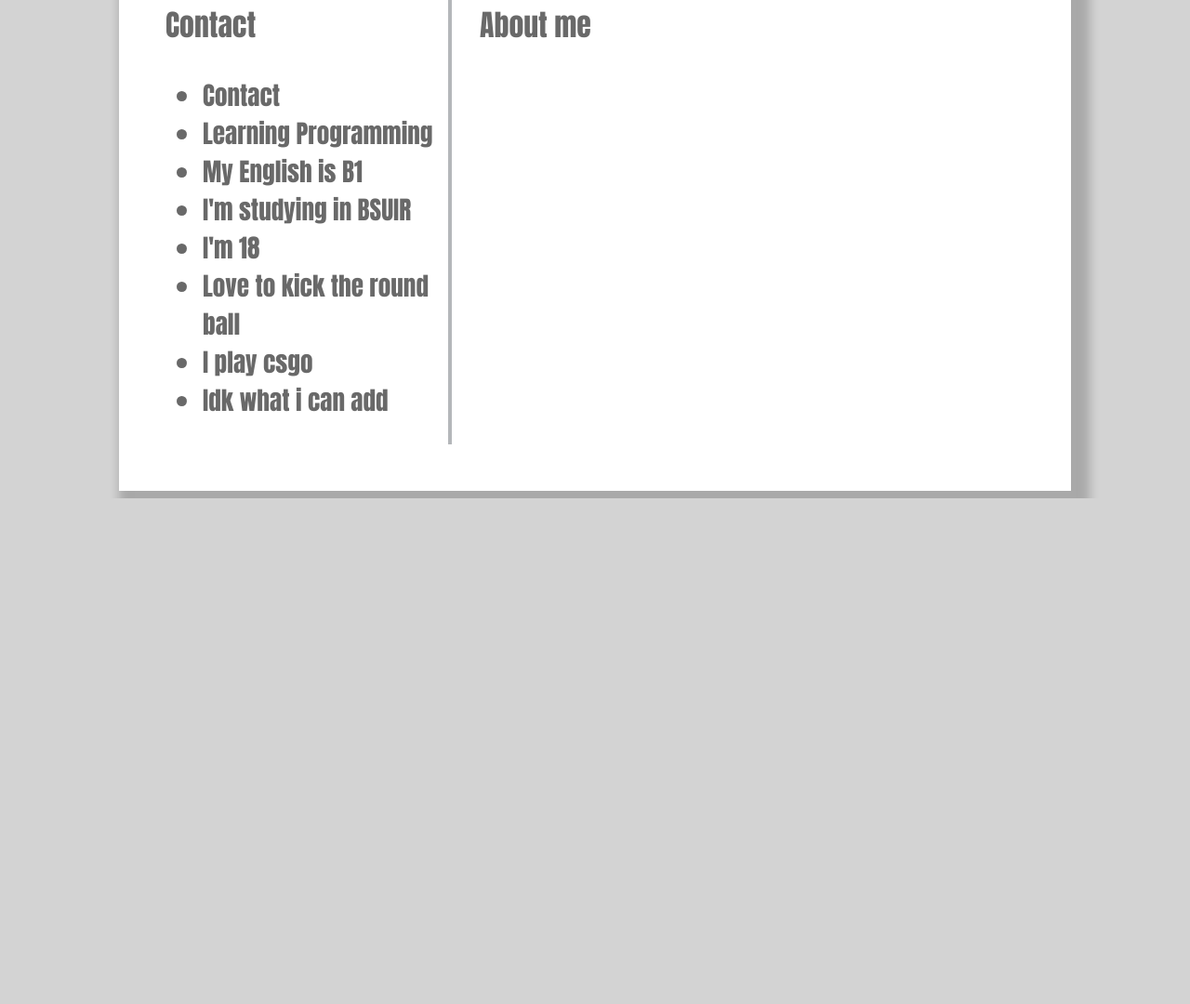
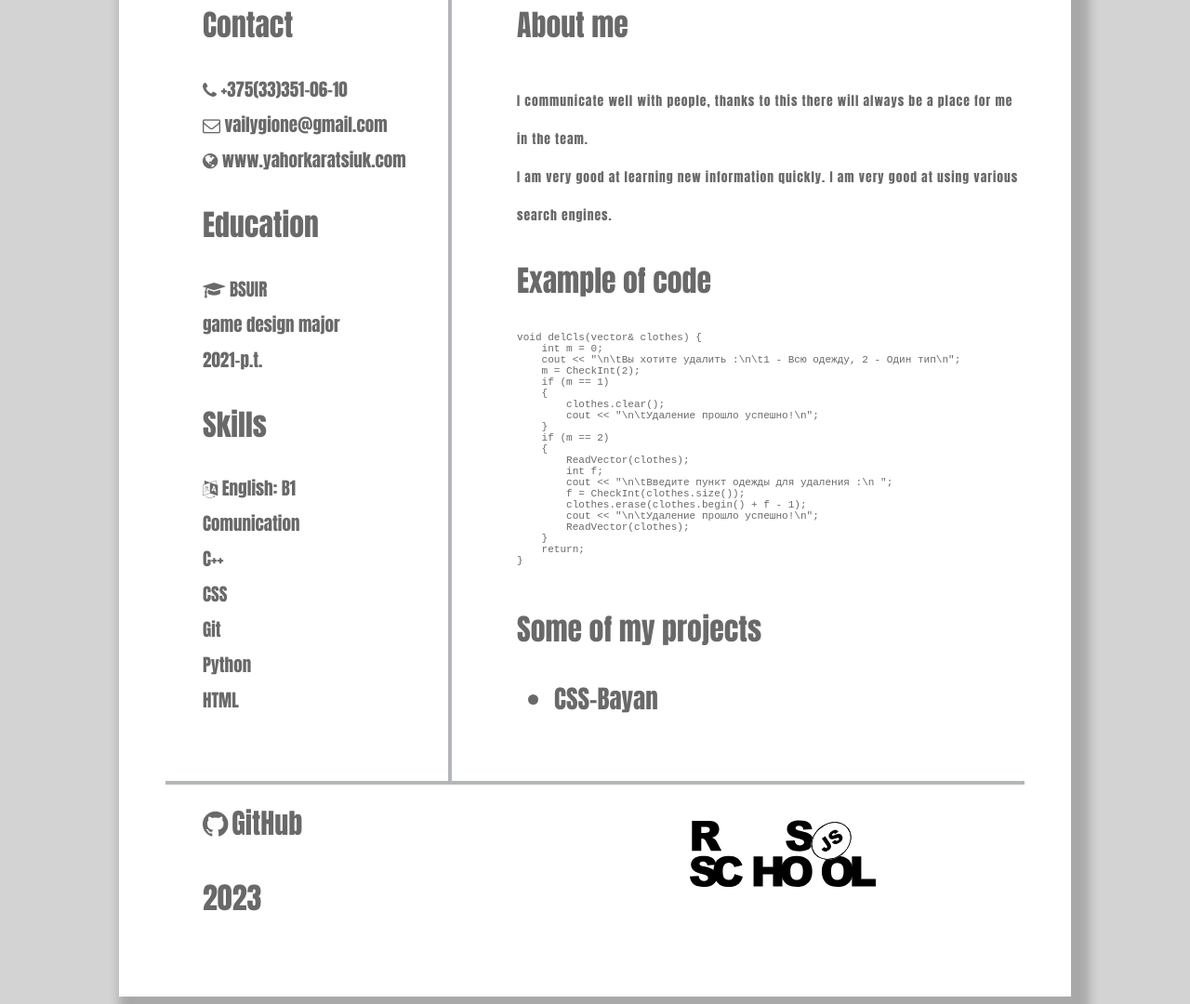
Before and after one commit to Tyiooo/rsschool-cv, a plain HTML site: page index.html in a window 1280 px wide. Shown: the part 320-1400 px from the top of the page at 93% size. Before the commit the page ends 856 px from the top, so only its background shows below. Drawn offline with Linux system fonts and the light colour scheme.

Commit message:
feat: finally done task cv3

```diff
--- a/index.html
+++ b/index.html
@@ -5,6 +5,7 @@
     <meta http-equiv="X-UA-Compatible" content="IE=edge">
     <meta name="viewport" content="width=device-width, initial-scale=1.0">
     <title>CV</title>
+    <link rel="stylesheet" href="https://cdnjs.cloudflare.com/ajax/libs/font-awesome/4.7.0/css/font-awesome.css" integrity="sha512-5A8nwdMOWrSz20fDsjczgUidUBR8liPYU+WymTZP1lmY9G6Oc7HlZv156XqnsgNUzTyMefFTcsFH/tnJE/+xBg==" crossorigin="anonymous" referrerpolicy="no-referrer" />
     <link href="style.css" rel="stylesheet">
 </head>
 <body>
@@ -20,24 +21,123 @@
         <div class="container">
             <div class="first-column">
                 <nav>
+                    <h3 class="title">Contact</h3>
                     <div class="contact-info">
-                        <h3 class="title">Contact</h3>
                         <ul>
-                            <li>Contact</li>
-                            <li>Learning Programming</li>
-                            <li>My English is B1</li>
-                            <li>I'm studying in BSUIR</li>
-                            <li>I'm 18</li>
-                            <li>Love to kick the round ball</li>
-                            <li>I play csgo</li>
-                            <li>Idk what i can add</li>
+                            <li>
+                                <span class="icon"><i class="fa fa-phone" aria-hidden="true"></i></span>
+                                <span class="text">+375(33)351-06-10</span>
+                            </li>
+                            <li>
+                                <span class="icon"><i class="fa fa-envelope-o" aria-hidden="true"></i></span>
+                                <span class="text">vailygione@gmail.com</span>
+                            </li>
+                            <li>
+                                <span class="icon"><i class="fa fa-globe" aria-hidden="true"></i></span>
+                                <span class="text">www.yahorkaratsiuk.com</span>
+                            </li>
+                        </ul>
+                    </div>
+                    <h3 class="title">Education</h3>
+                    <div class="contact-info">
+                        <ul>
+                            <li>
+                                <span class="icon"><i class="fa fa-graduation-cap" aria-hidden="true"></i></span>
+                                <span class="text">BSUIR</span>
+                            </li>
+                            <li>
+                                <span class="text">game design major</span>
+                            </li>
+                            <li>
+                                <span class="text">2021-p.t.</span>
+                            </li>
+                        </ul>
+                    </div>
+                    <h3 class="title">Skills</h3>
+                    <div class="contact-info">
+                        <ul>
+                            <li>
+                                <span class="icon"><i class="fa fa-language" aria-hidden="true"></i></span>
+                                <span class="text">English: B1</span>
+                            </li>
+                            <li>
+                                 <span class="text">Comunication</span>
+                            </li>
+                            <li>
+                                <span class="text">C++</span>
+                            </li>
+                            <li>
+                                <span class="text">CSS</span>
+                            </li>
+                            <li>
+                                <span class="text">Git</span>
+                            </li>
+                            <li>
+                                <span class="text">Python</span>
+                            </li>
+                            <li>
+                                <span class="text">HTML</span>
+                            </li>
                         </ul>
                     </div>
                 </nav>
             </div>
             <div class="second-column">
                 <h3>About me</h3>
+                <span class="second-text">
+                    I communicate well with people, thanks to this there will always be a place for me in the team.<br>
+                    I am very good at learning new information quickly. I am very good at using various search engines.
+                </span>
+                <h3>Example of code</h3>
+                <div class="code">
+                    <code>
+                        <pre>
+void delCls(vector<Clothes*>& clothes) {
+    int m = 0;
+    cout << "\n\tВы хотите удалить :\n\t1 - Всю одежду, 2 - Один тип\n";
+    m = CheckInt(2);
+    if (m == 1)
+    {
+        clothes.clear();
+        cout << "\n\tУдаление прошло успешно!\n";
+    }
+    if (m == 2)
+    {
+        ReadVector(clothes);
+        int f;
+        cout << "\n\tВведите пункт одежды для удаления :\n ";
+        f = CheckInt(clothes.size());
+        clothes.erase(clothes.begin() + f - 1);
+        cout << "\n\tУдаление прошло успешно!\n";
+        ReadVector(clothes);
+    }
+    return;
+}
+                        </pre>
+                    </code>
+                </div>
+                <h3>Some of my projects</h3>
+                <ul>
+                    <li>
+                        <p>
+                            <a href="https://tyiooo.github.io/cssBayan/cssBayan/index.html" class="ref">
+                            CSS-Bayan
+                            </a>
+                        </p>
+                    </li>
+                </ul>
             </div>
         </div>
+        <footer>
+            <p><a href="https://rs.school/js/">
+            <img src="rs_school_js.svg"  alt="rs-school" class="svg">
+            </a></p>
+            <span class="icon-footer"> <i class="fa fa-github" aria-hidden="true"></i></span>
+            <span class="git"><a href="https://github.com/Tyiooo">
+            GitHub<br>
+            </a></span>
+            <h3 class="year">2023</h3>
+         </footer>
+    </div>
 </body>
 </html>
--- a/style.css
+++ b/style.css
@@ -13,7 +13,6 @@ body{
     width: 64em;
     background-color: white;
     box-shadow: 10px 10px 10px 10px rgba(0, 0, 0, 0.2);
-
 }
 
 .header{
@@ -23,12 +22,14 @@ h1{
     font-size: 2.5em;
     color: #696969;
     text-align: left;
+    padding-left: 40px;
 }
 
 h2{
     font-size: 1.5em;
     font-style: inherit;
     font-weight: lighter;
+    padding-left: 40px;
 }
 
 .container{
@@ -41,13 +42,16 @@ h2{
     font-size: 1.7em;
     border-top:4px solid #B4B7BA;
     border-right:4px solid #B4B7BA;
+    border-bottom:4px solid #B4B7BA;
 }
 
 .container .second-column{
     font-size: 1.7em;
     border-top:4px solid #B4B7BA;
+    border-bottom:4px solid #B4B7BA;
     position: relative;
-    padding-left: 30px;
+    padding-left: 70px;
+    padding-bottom: 40px;
 }
 
 .img{
@@ -57,3 +61,64 @@ h2{
     border-radius: 50%;
     float: right; /* Обтекание картинки по левому краю */
 }
+
+.title{
+    padding-left: 40px;
+}
+.contact-info{
+    font-size: 0.7em;
+    font-weight: lighter;
+}
+
+.contact-info ul{
+    position: relative;
+}
+
+.contact-info ul li{
+    list-style: none;
+    position: relative;
+    margin: 10px 0;
+}
+
+code{
+    font-size: 0.5em;
+    font-weight: lighter;
+}
+
+.second-text{
+    font-size: 0.5em;
+    font-weight: lighter;
+    letter-spacing: 1px;
+}
+
+.footer span{
+    font-size: 30px;
+    font-weight: 500;
+}
+
+.svg{
+    max-width: 200px;
+    padding-top: 20px;
+    padding-right: 160px;
+    float: right;
+}
+
+.git a{
+    text-decoration: none;
+    color:#696969;
+    font-size: 30px;
+}
+
+.icon-footer{
+    font-size: 2em;
+    padding: 40px 0 70px 40px;
+}
+
+.year{
+    padding-left: 40px;
+    font-size: 2em;
+}
+.ref{
+    text-decoration: none;
+    color:#696969;
+}
```
Also changed, not shown: rs_school_js.svg (added).
